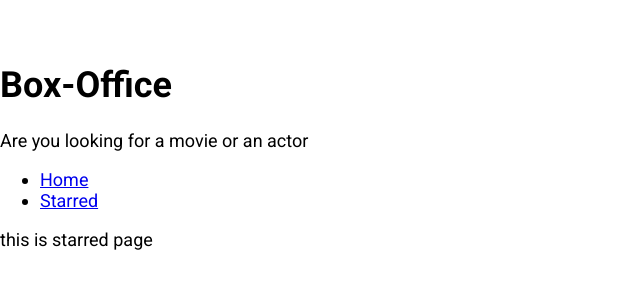
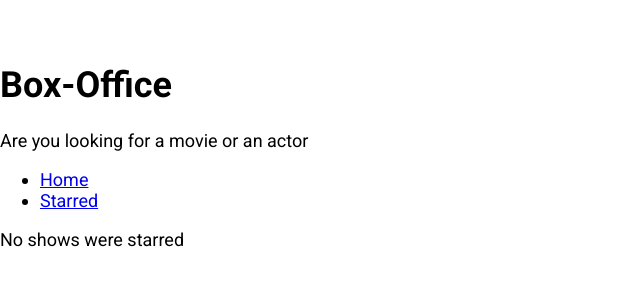
Before and after one commit to kireetpaidivalli/box-office, a React (Create React App) app: page /starred in a window 1280 px wide. Shown: the top 300 px of the page, without its empty margins (0-640 px from the left). Built offline with nearby package versions, Linux system fonts and the light colour scheme.

Commit message:
finished displaying starred shows

```diff
--- a/src/pages/Starred.js
+++ b/src/pages/Starred.js
@@ -1,8 +1,43 @@
-import React from 'react';
+import React, { useState, useEffect } from 'react';
 import MainPageLayout from '../components/MainPageLayout';
+import { useShows } from '../misc/custom-hooks';
+import { apiGet } from '../misc/config';
+import ShowGrid from '../components/show/ShowGrid';
 
 const Starred = () => {
-  return <MainPageLayout>this is starred page</MainPageLayout>;
+  const [starred] = useShows();
+
+  const [shows, setShows] = useState(null);
+  const [isLoading, setIsLoading] = useState(true);
+  const [error, setError] = useState(null);
+
+  useEffect(() => {
+    if (starred && starred.length > 0) {
+      const promises = starred.map(showId => apiGet(`/shows/${showId}`));
+
+      Promise.all(promises)
+        .then(apiData => apiData.map(show => ({ show })))
+        .then(results => {
+          setShows(results);
+          setIsLoading(false);
+        })
+        .catch(err => {
+          setError(err.message);
+          setIsLoading(false);
+        });
+    } else {
+      setIsLoading(false);
+    }
+  }, [starred]);
+
+  return (
+    <MainPageLayout>
+      {isLoading && <div>Shows are still loading</div>}
+      {error && <div>Error occured: {error}</div>}
+      {!isLoading && !shows && <div>No shows were starred</div>}
+      {!isLoading && !error && shows && <ShowGrid data={shows} />}
+    </MainPageLayout>
+  );
 };
 
 export default Starred;
```
